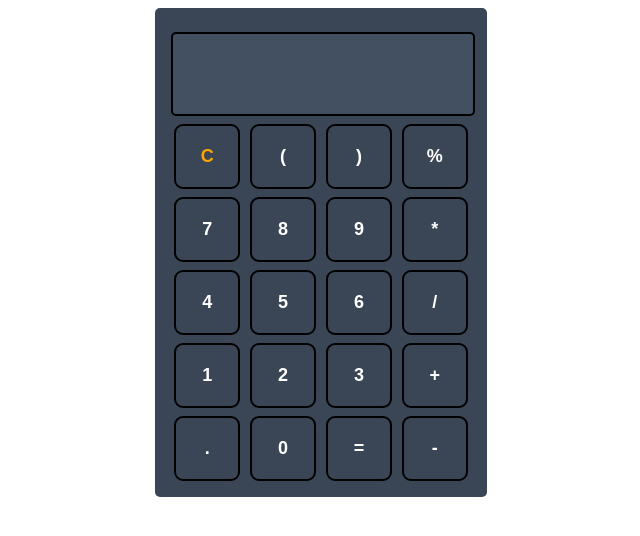
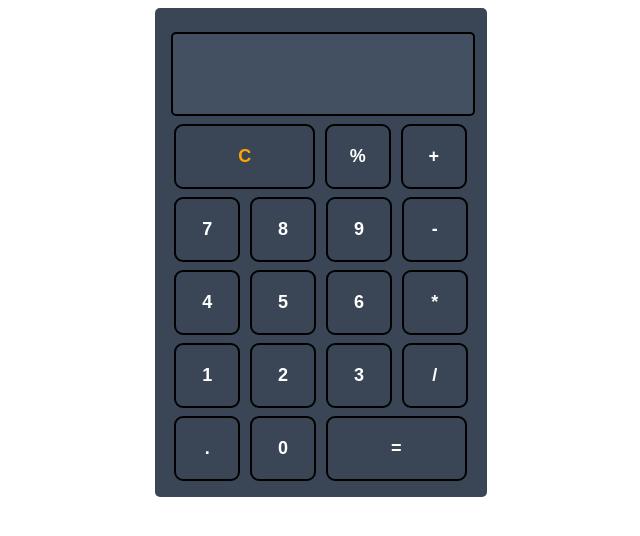
Before and after one commit to nitindhyani01/calculator, a plain HTML site: page index.html in a window 1280 px wide. Shown: the whole page, without its empty margins (319-959 px from the left). Drawn offline with Linux system fonts and the light colour scheme.

Commit message:
change buttons

```diff
--- a/index.html
+++ b/index.html
@@ -12,34 +12,32 @@
         <input class="input" type="text" />
       </div>
       <div class="row">
-        <button class="button" id="Clear">C</button>
-        <button class="button">(</button>
-        <button class="button">)</button>
+        <button class="button extra" id="Clear">C</button>
         <button class="button">%</button>
+        <button class="button">+</button>
       </div>
       <div class="row">
         <button class="button">7</button>
         <button class="button">8</button>
         <button class="button">9</button>
-        <button class="button">*</button>
+        <button class="button">-</button>
       </div>
       <div class="row">
         <button class="button">4</button>
         <button class="button">5</button>
         <button class="button">6</button>
-        <button class="button">/</button>
+        <button class="button">*</button>
       </div>
       <div class="row">
         <button class="button">1</button>
         <button class="button">2</button>
         <button class="button">3</button>
-        <button class="button">+</button>
+        <button class="button">/</button>
       </div>
       <div class="row">
         <button class="button">.</button>
         <button class="button">0</button>
-        <button class="button">=</button>
-        <button class="button">-</button>
+        <button class="button extra">=</button>
       </div>
     </div>
     <script src="scriptcalcl.js"></script>
--- a/indexcss.css
+++ b/indexcss.css
@@ -43,6 +43,9 @@ body {
   color: white;
   background: #3A4655;
 }
+.extra{
+  width: 47%;
+}
 #Clear{
   color: orange;
 }
```
